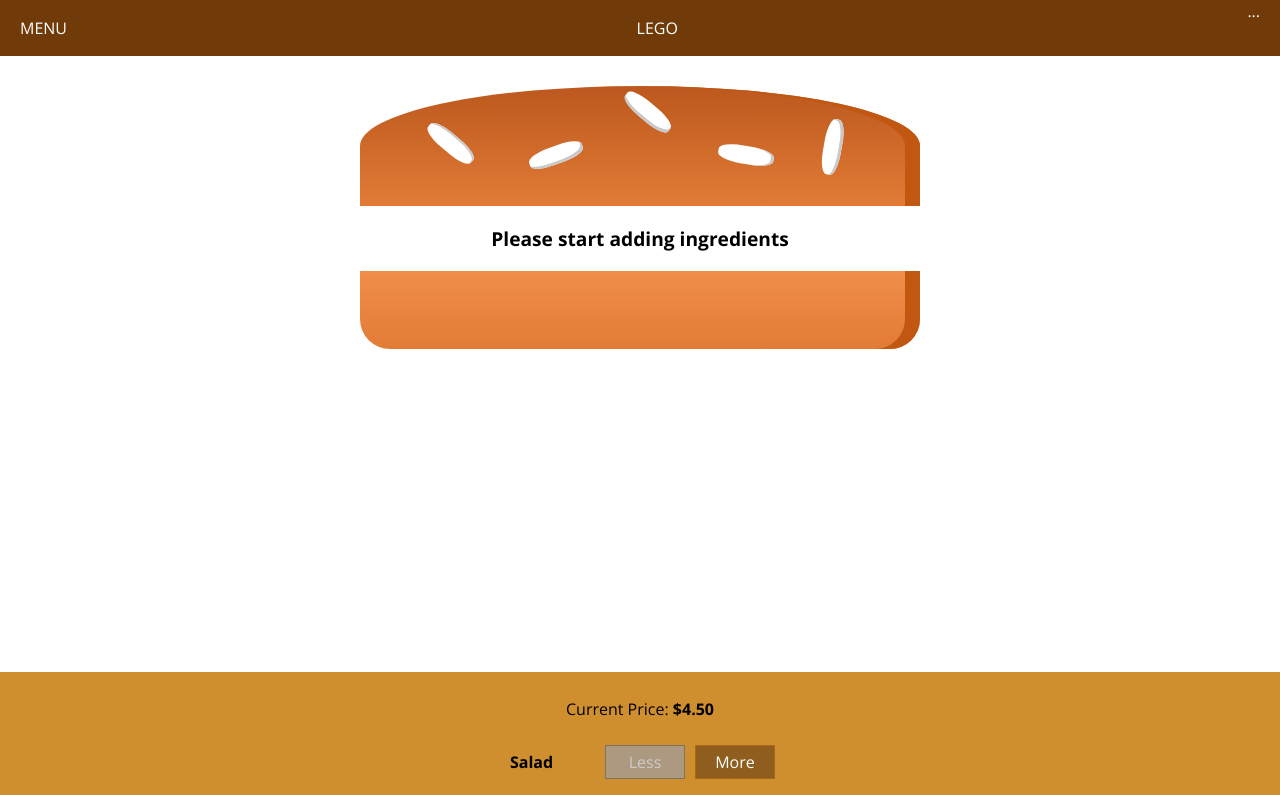
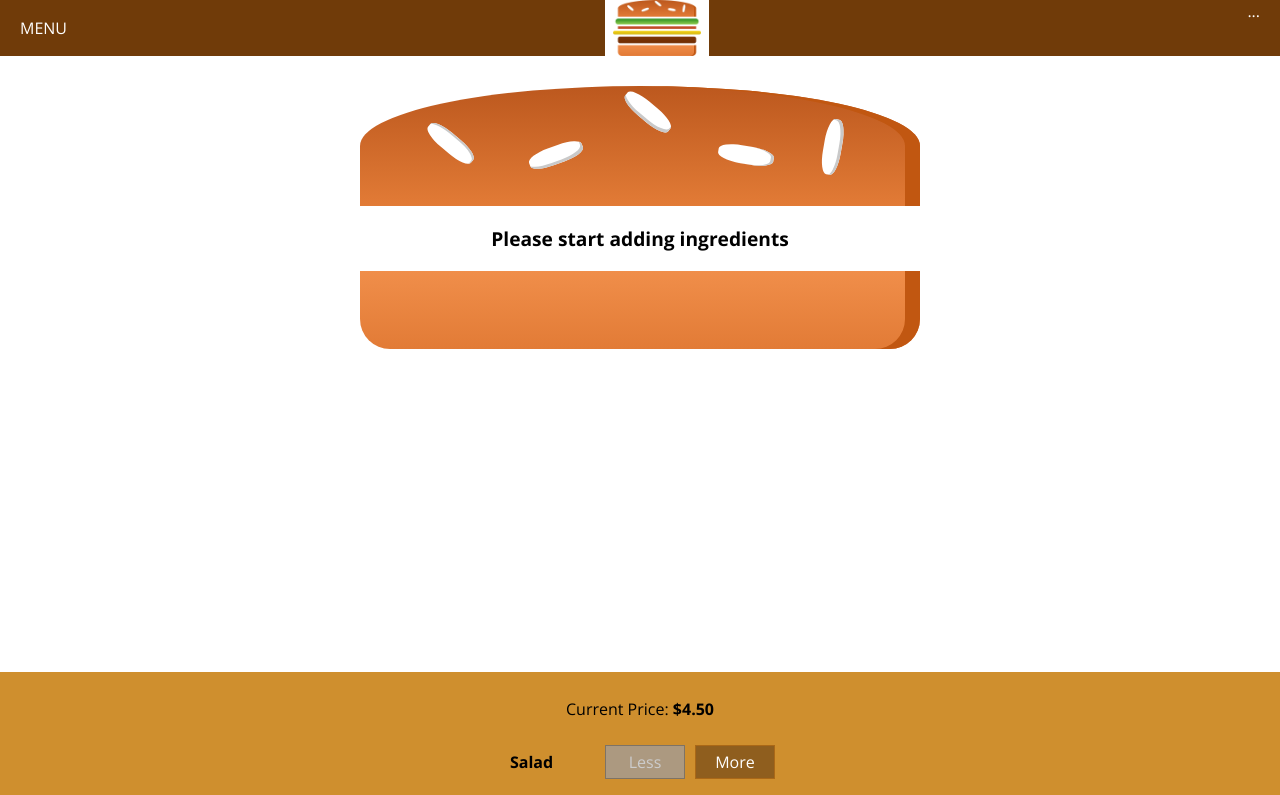
Before and after one commit to davidhartman00/react-hamburger, a React (Create React App) app in the folder react-hamburger/: page / in a window 1280 px wide. Shown: the top 795 px of the page. Built offline with nearby package versions, Linux system fonts and the light colour scheme.

Commit message:
fixed type on image link

```diff
--- a/react-hamburger/src/components/Logo/Logo.js
+++ b/react-hamburger/src/components/Logo/Logo.js
@@ -1,10 +1,11 @@
 import React from 'react'
 
-import burgerLogo from '../../assets/images/burger-logo.png'
+import burgerLogo from "../../assets/images/burger-logo.png";
+import style from './Logo.module.css'
 
-const logo = props => (
-  <div>
-    <img scr={burgerLogo} alt="myBurger"/>
+const logo = (props) => (
+  <div className={style.Logo} >
+    <img src={burgerLogo} alt="myBurger"/>
   </div>
 );
 
--- a/react-hamburger/src/components/Navigation/Toolbar/Toolbar.js
+++ b/react-hamburger/src/components/Navigation/Toolbar/Toolbar.js
@@ -1,11 +1,12 @@
 import React from "react";
 
 import style from './Toolbar.module.css';
+import Logo from '../../Logo/Logo'
 
 const toolbar = props => (
   <header className={style.Toolbar}>
     <div>MENU</div>
-    <div>LEGO</div>
+    <Logo />
     <nav>...</nav>
   </header>
 );
```
